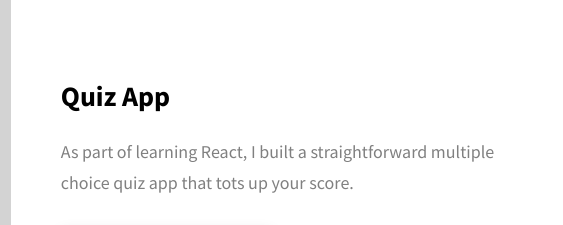
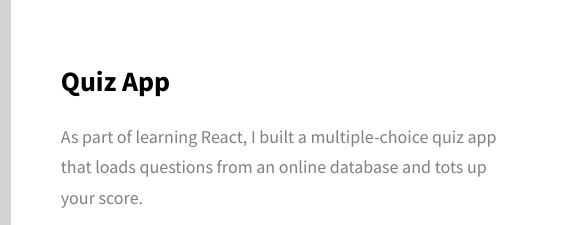
Before and after one commit to clarapenn/clarapenn.github.io, a website built with Vite: page index.html in a window 1280 px wide. Shown: the part 1260-1485 px from the top of the page, 717-1280 px from the left. Built offline with nearby package versions, Linux system fonts and the light colour scheme; a web font is replaced by a local one.

Commit message:
Add a bit more detail to the quiz app's teaser

```diff
--- a/index.html
+++ b/index.html
@@ -114,7 +114,7 @@
             <div class="projects__row-content">
               <h3 class="projects__row-content-title">Quiz App</h3>
               <p class="projects__row-content-desc">
-                As part of learning React, I built a straightforward multiple choice quiz app that tots up your score.
+                As part of learning React, I built a multiple-choice quiz app that loads questions from an online database and tots up your score.
               </p>
               <a
                 href="./project-1.html"
```
